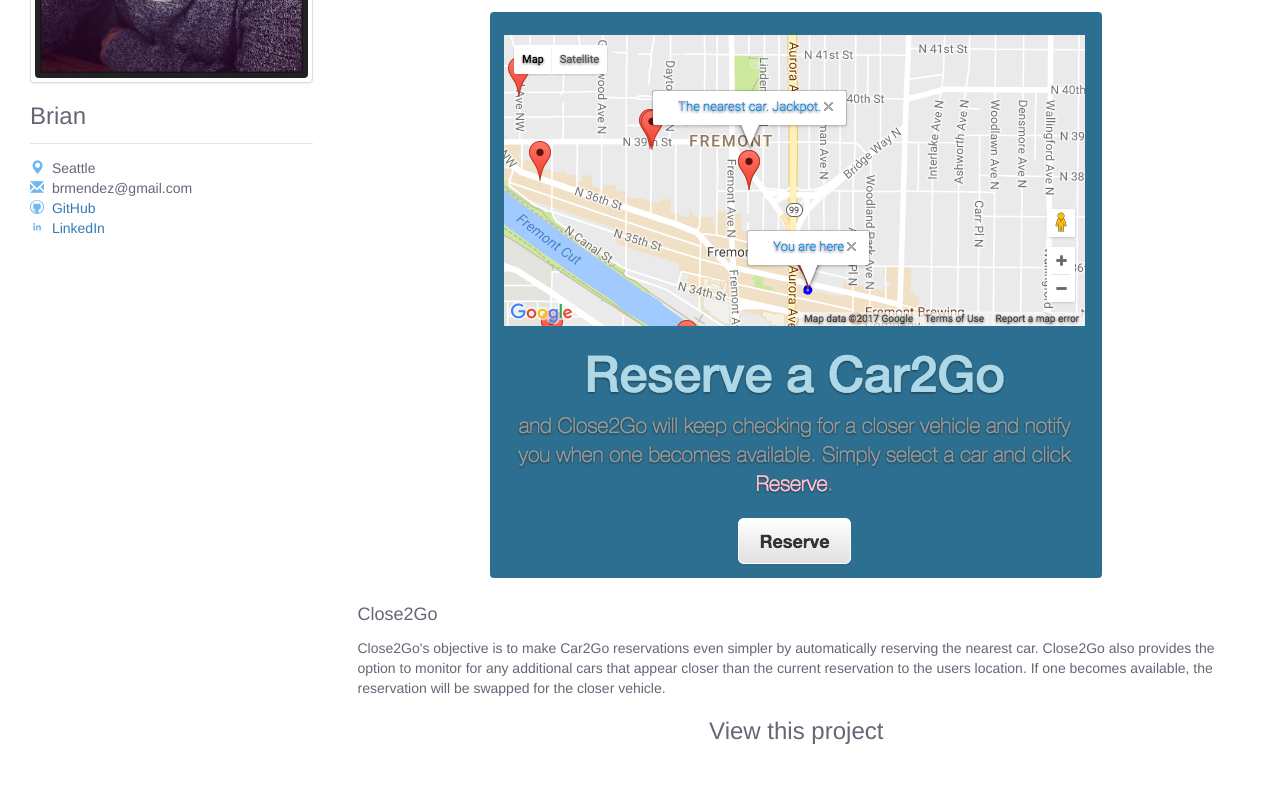
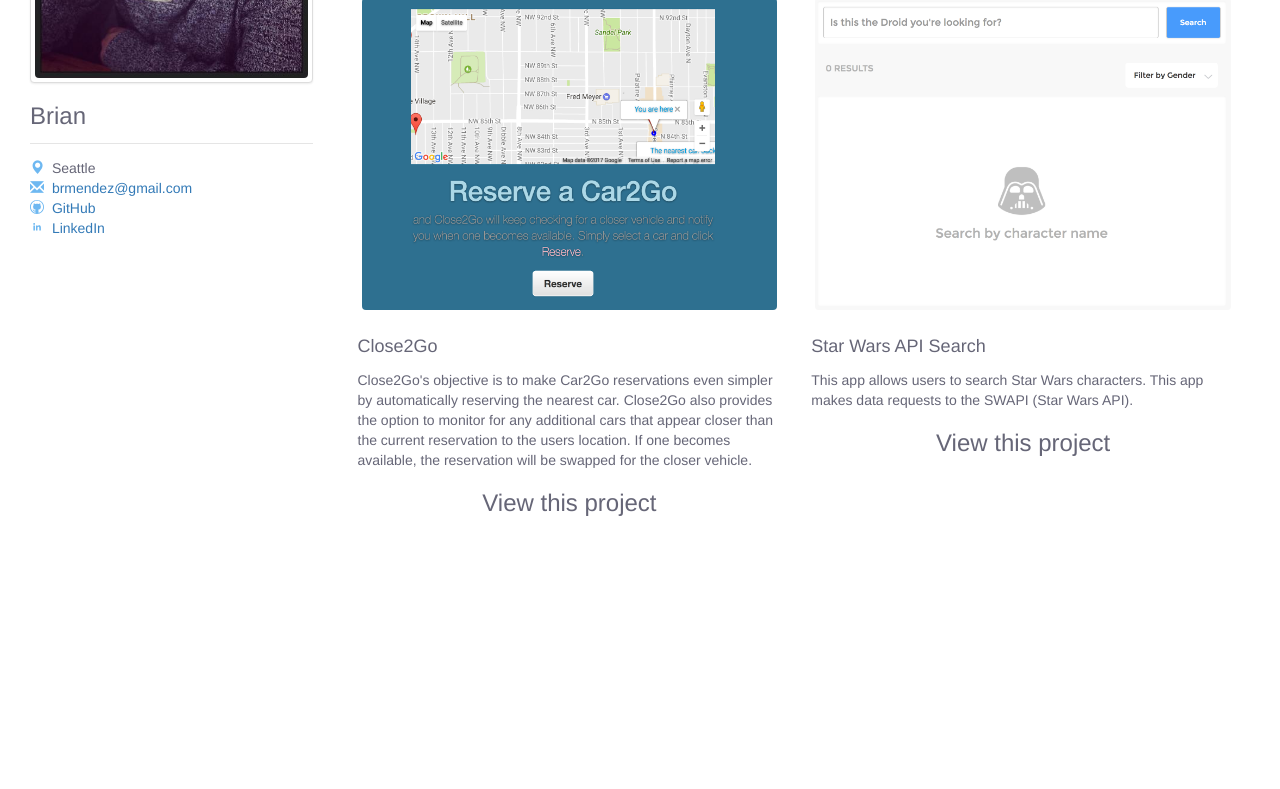
Before and after one commit to brmendez/brmendez.github.io, a plain HTML site: page index.html in a window 1280 px wide. Shown: the part 276-1065 px from the top of the page. After the commit the page ends 841 px from the top, so only its background shows below. Drawn offline with nearby package versions, Linux system fonts and the light colour scheme; a web font is replaced by a local one.

Commit message:
Resized thumbnail images

```diff
--- a/index.html
+++ b/index.html
@@ -44,7 +44,7 @@
             <div class="lineBreak"></div>
             <ul class="vCard">
                 <li><span class="glyphicon glyphicon-map-marker" aria-hidden="true"></span> Seattle</li>
-                <li><span class="glyphicon glyphicon-envelope" aria-hidden="true"></span> brmendez@gmail.com</li>
+                <li><span class="glyphicon glyphicon-envelope" aria-hidden="true"></span><a href="mailto:brmendez@gmail.com?Subject=Hello%20Brian%20&#40;Portfolio%20Contact&#41;" target="_top"> brmendez@gmail.com</li>
                 <li>
                     <span><svg class="glyphicon" height="14px" width="14px" viewBox="0 0 512 512"><path d="M296.133,354.174c49.885-5.891,102.942-24.029,102.942-110.192   c0-24.49-8.624-44.448-22.67-59.869c2.266-5.89,9.515-28.114-2.734-58.947c0,0-18.139-5.898-60.759,22.669   c-18.139-4.983-38.09-8.163-56.682-8.163c-19.053,0-39.011,3.18-56.697,8.163c-43.082-28.567-61.22-22.669-61.22-22.669   c-12.241,30.833-4.983,53.057-2.718,58.947c-14.061,15.42-22.677,35.379-22.677,59.869c0,86.163,53.057,104.301,102.942,110.192   c-6.344,5.452-12.241,15.873-14.507,30.387c-12.702,5.438-45.808,15.873-65.758-18.592c0,0-11.795-21.31-34.012-22.669   c0,0-22.224-0.453-1.813,13.592c0,0,14.96,6.812,24.943,32.653c0,0,13.6,43.089,76.179,29.48v38.543   c0,5.906-4.53,12.702-15.865,10.89C96.139,438.977,32.2,354.626,32.2,255.77c0-123.807,100.216-224.022,224.03-224.022   c123.347,0,224.023,100.216,223.57,224.022c0,98.856-63.946,182.754-152.828,212.688c-11.342,2.266-15.873-4.53-15.873-10.89   V395.45C311.1,374.577,304.288,360.985,296.133,354.174L296.133,354.174z M512,256.23C512,114.73,397.263,0,256.23,0   C114.73,0,0,114.73,0,256.23C0,397.263,114.73,512,256.23,512C397.263,512,512,397.263,512,256.23L512,256.23z"/></svg></span>
                     <a href="https://github.com/brmendez" target="_blank">GitHub</a>
@@ -60,24 +60,26 @@
         <div class="projectsContainer col-xs-12 col-sm-9 col-md-9">
             <p class="summary">I am a Mobile and Web Front-End Developer with Back-End experience. I have a passion for solving puzzles and writing code.</p>
             <div class="lineBreak"></div>
-            <div class="projects col-md-12">
-                <h2 class="header">Projects</h2>
+            <h2 class="header">Projects</h2>
+            <div class="projects col-md-6">
                 <div class="thumbnail">
-                    <img class="profilePic" src="assets/img/close2goScreen.jpg">
+                    <img class="profilePic" src="assets/img/close2goScreen.png">
                 </div>
                 <div class="caption">
                     <p class="title">Close2Go</p>
                     <p>Close2Go's objective is to make Car2Go reservations even simpler by automatically reserving the nearest car. Close2Go also provides the option to monitor for any additional cars that appear closer than the current reservation to the users location. If one becomes available, the reservation will be swapped for the closer vehicle.</p>
+                    <!-- TODO: Make link blue -->
                     <a class="center" target="_blank" href="https://close2go.herokuapp.com"><h3>View this project</h3></a>
                 </div>
             </div>
-            <div class="projects col-md-12">
+            <div class="projects col-md-6">
                 <div class="thumbnail">
-                    <img class="profilePic" src="assets/img/swapisearchScreen.jpg">
+                    <img class="profilePic" src="assets/img/swapisearchScreen.png">
                 </div>
                 <div class="caption">
                     <p class="title">Star Wars API Search</p>
                     <p>This app allows users to search Star Wars characters. This app makes data requests to the SWAPI (Star Wars API).</p>
+                    <!-- TODO: Make link blue -->
                     <a class="center" target="_blank" href="https://swapisearch.herokuapp.com"><h3>View this project</h3></a>
                 </div>
             </div>
```
Also changed, not shown: assets/img/close2goScreen.jpg (deleted), assets/img/close2goScreen.png (added), assets/img/swapisearchScreen.jpg (deleted), assets/img/swapisearchScreen.png (added), 1 other file.
